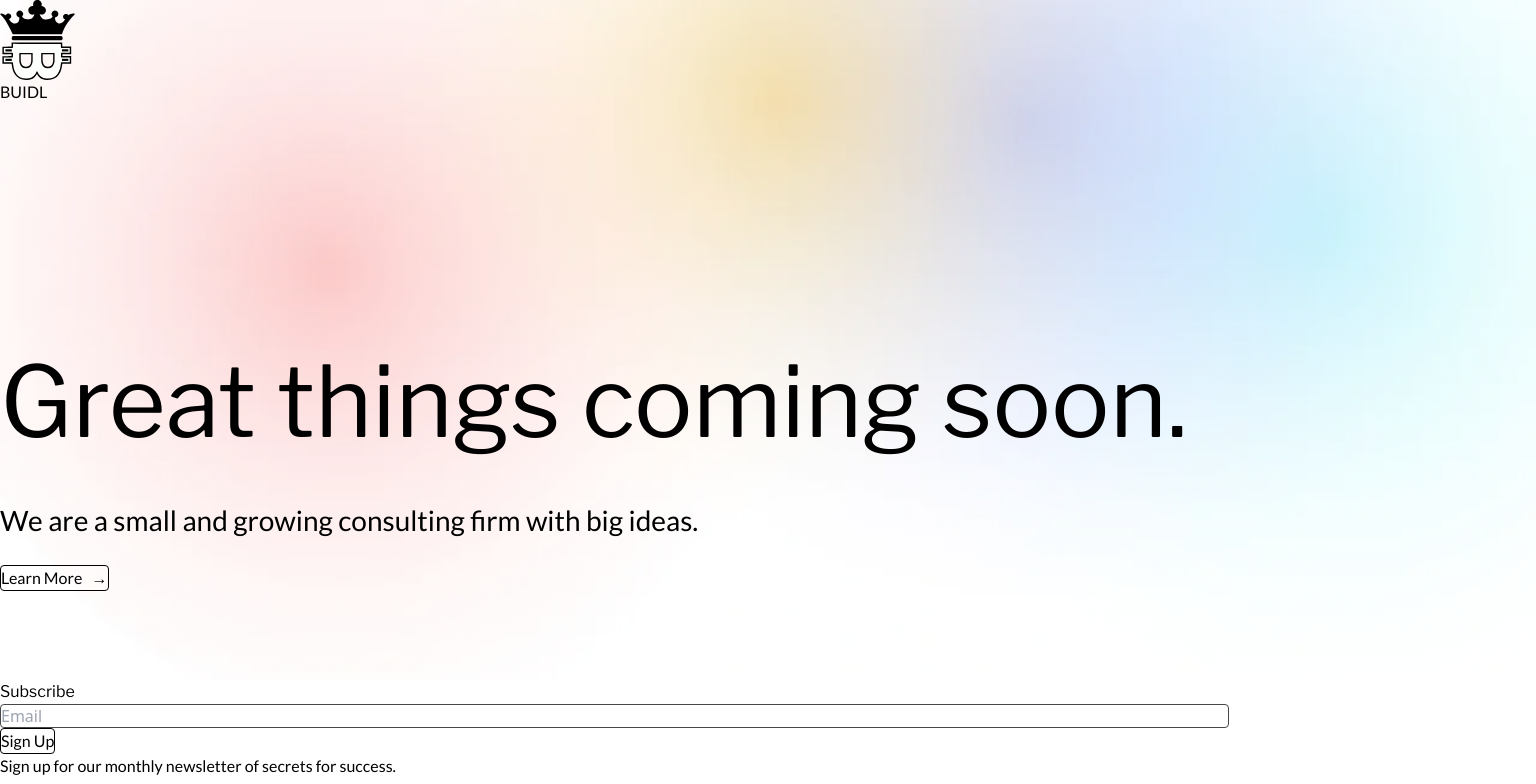
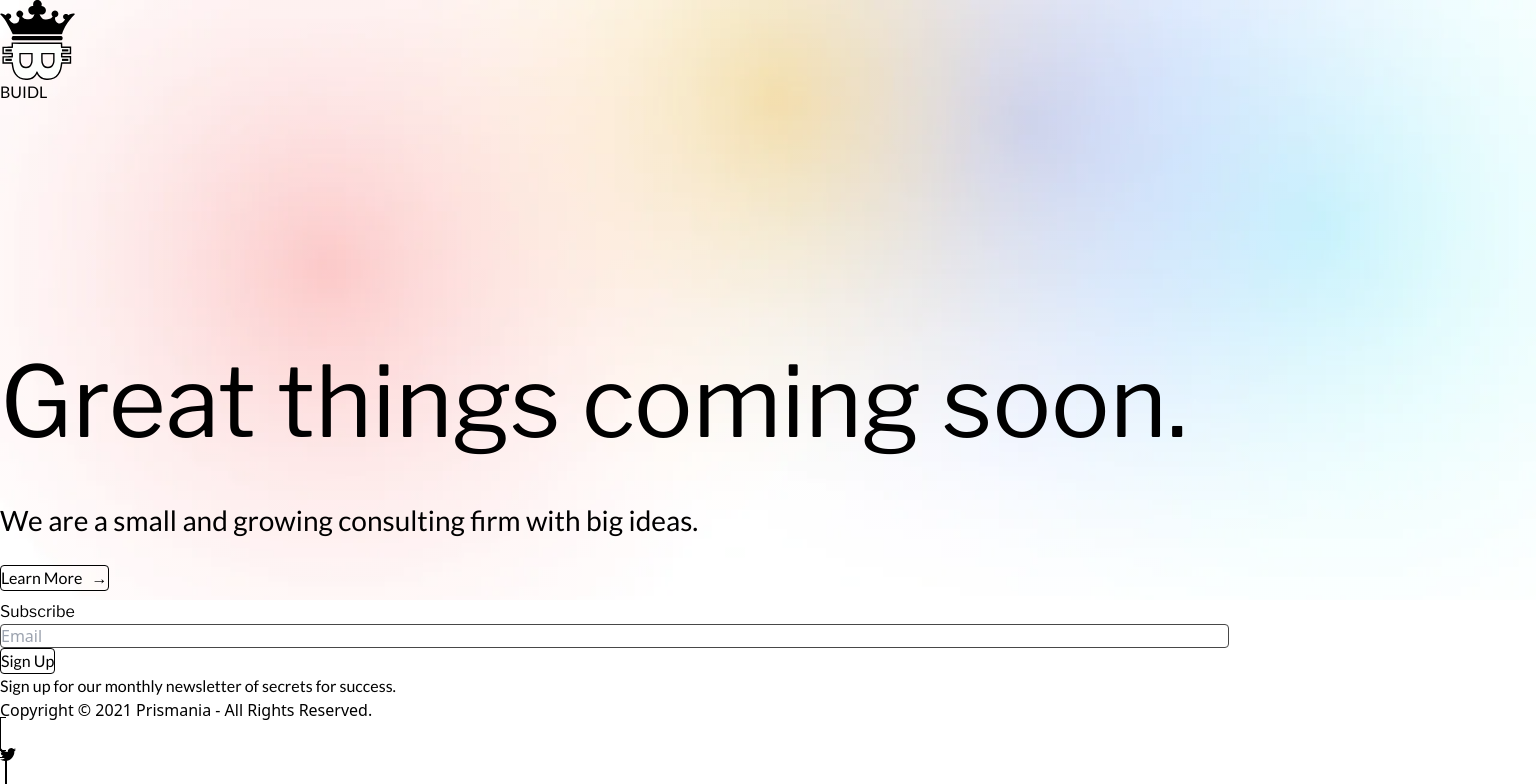
Before and after one commit to noorshanu/comming-soon-vite, a React (Vite) app: page / in a window 1536 px wide. Shown: the top 784 px of the page. Built offline with nearby package versions, Linux system fonts and the light colour scheme.

Commit message:
Update index.css

```diff
--- a/src/index.css
+++ b/src/index.css
@@ -41,7 +41,7 @@ background-repeat: no-repeat;
 
 @media (min-width: 1524px)
  {
-  .hero-main{ min-height: 85vh;}
+  .hero-main{ min-height: 75vh;}
   .hero-main h1{
     font-size: 98px;
     width: 100%;
```
